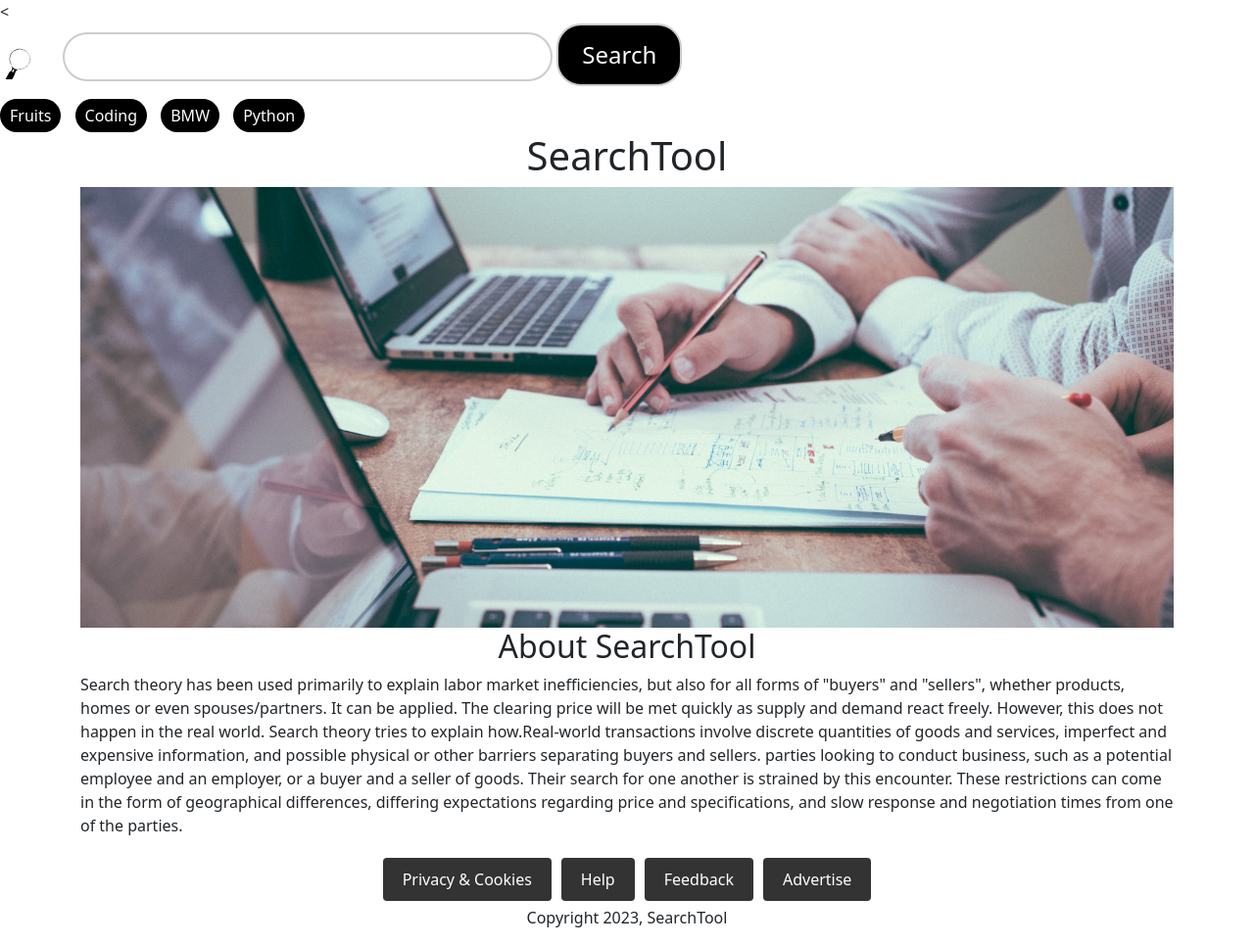
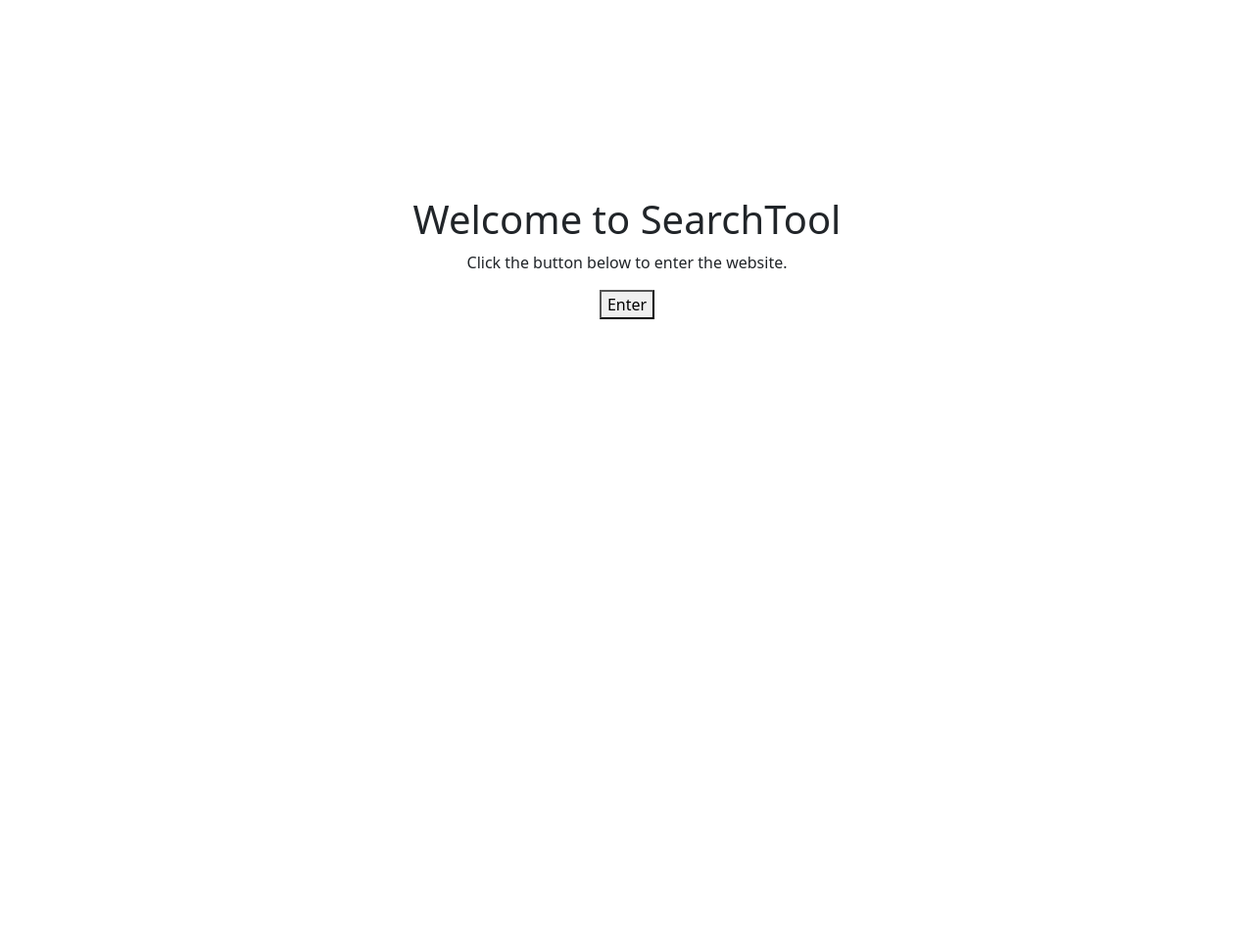
Before and after one commit to Vidya2000/SearchTool, a Python web app: template templates/home.html in a window 1280 px wide. Shown: the whole page at 98% size. After the commit the page ends 326 px from the top, so only its background shows below. Run offline with Jinja, Linux system fonts and the light colour scheme; the template is opened without the code that fills it, so the values that code supplies are empty.

Commit message:
Added welcome page and Modified website

```diff
--- /dev/null
+++ b/static/Search.txt
@@ -0,0 +1,3 @@
+What is your favorite coding language ? Python
+What is your favorite fruit ? Mango
+What is your favorite animal ? Dog
--- /dev/null
+++ b/templates/chatbot.html
@@ -0,0 +1,133 @@
+<!DOCTYPE html>
+<html>
+<head>
+  <style>
+    /* Existing CSS styles */
+
+    /* Chatbot container styles */
+    #chatbotContainer {
+      position: fixed;
+      bottom: 20px;
+      right: 20px;
+      width: 300px;
+      height: 400px;
+      background-color: #f1f1f1;
+      border-radius: 10px;
+      padding: 10px;
+      display: none; /* Hide the chatbot container by default */
+      /* Add any additional styling as per your design preferences */
+    }
+
+    /* Chatbot message styles */
+    .chatbotMessage {
+      margin-bottom: 10px;
+    }
+
+    .userMessage {
+      color: blue;
+    }
+
+    .botMessage {
+      color: green;
+    }
+
+    /* Chatbot icon styles */
+    #chatbotIcon {
+      position: fixed;
+      bottom: 20px;
+      right: 20px;
+      width: 50px;
+      height: 50px;
+      background-color: black;
+      border-radius: 50%;
+      cursor: pointer;
+      /* Add any additional styling as per your design preferences */
+    }
+
+    #chatbotIcon::before {
+      content: "Chat"; /* Add the text or icon for the chatbot icon */
+      display: flex;
+      justify-content: center;
+      align-items: center;
+      height: 100%;
+      color: white;
+      /* Add any additional styling for the chatbot icon content */
+    }
+  </style>
+</head>
+<body>
+  <form id="searchform" class="search2" method="get" action="#">
+    <!-- Existing form and search elements -->
+
+  </form>
+
+  <div id="tags">
+    <!-- Existing tags -->
+  </div>
+
+  <div id="searchResults"></div>
+
+  <div id="chatbotContainer">
+    <div id="chatbotMessages"></div>
+    <input id="chatbotInput" type="text" placeholder="Type your message..." />
+    <button id="chatbotSendButton">Send</button>
+  </div>
+
+  <div id="chatbotIcon"></div>
+
+  <script>
+    // Existing JavaScript code
+
+    var chatbotContainer = document.getElementById("chatbotContainer");
+    var chatbotIcon = document.getElementById("chatbotIcon");
+    var chatbotMessages = document.getElementById("chatbotMessages");
+    var chatbotInput = document.getElementById("chatbotInput");
+    var chatbotSendButton = document.getElementById("chatbotSendButton");
+
+    function toggleChatbot() {
+      chatbotContainer.style.display = chatbotContainer.style.display === "none" ? "block" : "none";
+    }
+
+    function addChatbotMessage(message, isUserMessage) {
+      var messageClass = isUserMessage ? "userMessage" : "botMessage";
+      var messageElement = document.createElement("div");
+      messageElement.classList.add("chatbotMessage", messageClass);
+      messageElement.textContent = message;
+      chatbotMessages.appendChild(messageElement);
+    }
+
+    function processUserMessage() {
+      var userMessage = chatbotInput.value;
+      addChatbotMessage(userMessage, true);
+
+      // Handle user message and generate bot response
+      var botResponse = generateBotResponse(userMessage);
+
+      setTimeout(function() {
+        addChatbotMessage(botResponse, false);
+      }, 500);
+
+      chatbotInput.value = "";
+    }
+
+    function generateBotResponse(userMessage) {
+      // Replace with your own chatbot logic or API call
+      return "This is a sample bot response for: " + userMessage;
+    }
+
+    chatbotSendButton.addEventListener("click", function(event) {
+      event.preventDefault();
+      processUserMessage();
+    });
+
+    chatbotInput.addEventListener("keyup", function(event) {
+      event.preventDefault();
+      if (event.keyCode === 13) {
+        processUserMessage();
+      }
+    });
+
+    chatbotIcon.addEventListener("click", toggleChatbot);
+  </script>
+</body>
+</html>
--- a/templates/home.html
+++ b/templates/home.html
@@ -4,26 +4,70 @@
   <title>SEARCHTOOL</title>
   <meta charset="utf-8">
   <meta name="viewport" content="width=device-width, initial-scale=1">
-    <<link href="https://cdn.jsdelivr.net/npm/bootstrap@5.3.0-alpha3/dist/css/bootstrap.min.css" rel="stylesheet" integrity="sha384-KK94CHFLLe+nY2dmCWGMq91rCGa5gtU4mk92HdvYe+M/SXH301p5ILy+dN9+nJOZ" crossorigin="anonymous">
+  <link href="https://cdn.jsdelivr.net/npm/bootstrap@5.3.0-alpha3/dist/css/bootstrap.min.css" rel="stylesheet" integrity="sha384-KK94CHFLLe+nY2dmCWGMq91rCGa5gtU4mk92HdvYe+M/SXH301p5ILy+dN9+nJOZ" crossorigin="anonymous">
   <style>
     #Search {
-        height:450px;
+      height: 450px;
       width: 100%;
-        object-fit:cover;
+      object-fit: cover;
+    }
+
+    #welcomePage {
+      text-align: center;
+      margin-top: 200px;
+    }
+
+    #websiteContent {
+      display: none;
     }
   </style>
+  <script>
+    window.onload = function() {
+      var welcomePage = document.getElementById("welcomePage");
+      var websiteContent = document.getElementById("websiteContent");
+
+      welcomePage.style.display = "block";
+      websiteContent.style.display = "none";
+    }
+
+    function enterWebsite() {
+      var welcomePage = document.getElementById("welcomePage");
+      var websiteContent = document.getElementById("websiteContent");
+
+      welcomePage.style.display = "none";
+      websiteContent.style.display = "block";
+    }
+  </script>
 </head>
 <body>
+  <div id="welcomePage">
+    <h1>Welcome to SearchTool</h1>
+    <p>Click the button below to enter the website.</p>
+    <button onclick="enterWebsite()">Enter</button>
+  </div>
+
+  <div id="websiteContent">
     {% include 'nav.html' %}
-    <div class = "container">
-    <h1 class = "text-center">SearchTool</h1>
-    <img id="Search" class="img-fluid" src="https://searchtool.vidyagms9634.repl.co/static/Search.jpg" height = "320">
+    <div class="container">
+      <h1 class="text-center">SearchTool</h1>
+      <img id="Search" class="img-fluid" src="https://searchtool.vidyagms9634.repl.co/static/Search.jpg" height="320">
       <h2 class="text-center">About SearchTool</h2>
       <p>
-Search theory has been used primarily to explain labor market inefficiencies, but also for all forms of "buyers" and "sellers", whether products, homes or even spouses/partners. It can be applied. The clearing price will be met quickly as supply and demand react freely. However, this does not happen in the real world. Search theory tries to explain how.Real-world transactions involve discrete quantities of goods and services, imperfect and expensive information, and possible physical or other barriers separating buyers and sellers. parties looking to conduct business, such as a potential employee and an employer, or a buyer and a seller of goods. Their search for one another is strained by this encounter. These restrictions can come in the form of geographical differences, differing expectations regarding price and specifications, and slow response and negotiation times from one of the parties.
+        Search theory has been used primarily to explain labor market inefficiencies, but also for all forms of "buyers" and "sellers",
+        whether products, homes, or even spouses/partners. It can be applied. The clearing price will be met quickly as supply and
+        demand react freely. However, this does not happen in the real world. Search theory tries to explain how. Real-world transactions
+        involve discrete quantities of goods and services, imperfect and expensive information, and possible physical or other barriers
+        separating buyers and sellers. parties looking to conduct business, such as a potential employee and an employer, or a buyer and
+        a seller of goods. Their search for one another is strained by this encounter. These restrictions can come in the form of
+        geographical differences, differing expectations regarding price and specifications, and slow response and negotiation times
+        from one of the parties.
       </p>
-      <div style="text-align:center">
+    </div>
+    <div style="text-align: center">
       {% include 'footer.html' %}
       <p>Copyright 2023, SearchTool</p>
+      {% include 'chatbot.html' %}
+    </div>
+  </div>
 </body>
 </html>
--- a/templates/nav.html
+++ b/templates/nav.html
@@ -1,28 +1,62 @@
-<form id="searchform" class="search2" method="get" action="source.html">
-  <div>
-    <label for="test">
-      <img src="/static/searchh.svg" alt="Search Icon" width="60" height="60">
-    </label>
-    <input class="search2" id="test" type="text" name="search" size="30" maxlength="255">
-    <input type="submit" value="Search">
-  </div>
-</form>
-
-<div id="tags">
-  <span class="tag">Fruits</span>
-  <span class="tag">Coding</span>
-  <span class="tag">BMW</span>
-  <span class="tag">Python</span>
-</div>
-
+<!DOCTYPE html>
+<html>
+<head>
   <style>
     #test {
+      position: relative;
       width: 500px;
       height: 50px;
       font-size: 20px;
-    padding: 10px;
+      padding: 10px 60px 10px 10px; /* Adjust padding to make space for icons */
       border-radius: 25px;
       border: 2px solid #ccc;
+    }
+
+    #test input[type="search"] {
+      width: 100%;
+      height: 100%;
+      padding: 0;
+      border: none;
+      outline: none;
+      background: transparent;
+    }
+
+    #test .mic-icon,
+    #test .scanner-icon {
+      position: absolute;
+      top: 50%;
+      transform: translateY(-50%);
+      cursor: pointer;
+    }
+
+    #test .mic-icon {
+      right: 38px;
+      background-image: url('/static/mic.png');
+      width: 24px;
+      height: 24px;
+      background-repeat: no-repeat;
+      background-size: 100% 100%;
+    }
+
+    #test .scanner-icon {
+      right: 10px;
+      background-image: url('/static/scannerr.png');
+      width: 24px;
+      height: 24px;
+      background-repeat: no-repeat;
+      background-size: 100% 100%;
+    }
+
+    #test::-webkit-search-cancel-button,
+    #test::-webkit-search-decoration,
+    #test::-webkit-search-results-button,
+    #test::-webkit-search-results-decoration {
+      display: none;
+    }
+
+    .search-bar-container {
+      position: relative;
+      display: inline-block;
     }
 
     input[type="submit"] {
@@ -30,8 +64,28 @@
       padding: 12px 24px;
       border-radius: 25px;
       border: 2px solid #ccc;
-    background-color: black; /* set the background color to black */
-    color: white; /* set the font color to white */
+      background-color: black;
+      color: white;
+      cursor: pointer;
+    }
+
+    #saveButton {
+      font-size: 24px;
+      padding: 12px 24px;
+      border-radius: 25px;
+      border: 2px solid #ccc;
+      background-color: blue;
+      color: white;
+      cursor: pointer;
+    }
+
+    #loginButton {
+      font-size: 24px;
+      padding: 12px 24px;
+      border-radius: 25px;
+      border: 2px solid #ccc;
+      background-color: green;
+      color: white;
       cursor: pointer;
     }
 
@@ -49,18 +103,151 @@
       color: white;
       cursor: pointer;
     }
+
+    .search-button-container {
+      display: inline-block;
+      margin-left: 5px;
+      vertical-align: top; /* Adjust vertical alignment */
+    }
   </style>
+</head>
+<body>
+  <form id="searchform" class="search2" method="get" action="#">
+    <div class="search-bar-container">
+      <div id="test">
+        <input class="search2" type="search" name="search" size="30" maxlength="255">
+        <div class="mic-icon" onclick="handleMicClick()"></div>
+        <div class="scanner-icon" onclick="handleScannerClick()"></div>
+      </div>
+    </div>
+    <div class="search-button-container">
+      <input type="submit" value="Search">
+    </div>
+    <div class="search-button-container">
+      <button type="button" id="saveButton">Save</button>
+      <button type="button" id="loginButton">Login</button>
+    </div>
+  </form>
+
+  <div id="tags">
+    <span class="tag">Fruits</span>
+    <span class="tag">Coding</span>
+    <span class="tag">BMW</span>
+    <span class="tag">Python</span>
+  </div>
+
+  <div id="searchResults"></div>
 
   <script>
-  function search() {
-    var query = document.getElementById("test").value;
-    window.location.href = "https://www.google.com/search?q=" + query;
+    /*To fetch from Text file */
+    function searchFromFile() {
+      var query = document.getElementById("test").getElementsByTagName("input")[0].value;
+
+      fetch("/static/Search.txt")
+        .then(function(response) {
+          return response.text();
+        })
+        .then(function(data) {
+          var results = processData(data, query);
+          displayResults(results);
+        })
+        .catch(function(error) {
+          console.log("Error fetching data:", error);
+        });
     }
 
-  document.getElementById("test").addEventListener("keydown", function(event) {
-    if (event.keyCode === 13) {
+    function processData(data, query) {
+      var lines = data.split("\n");
+      var results = [];
+
+      for (var i = 0; i < lines.length; i++) {
+        var line = lines[i].trim();
+        var parts = line.split(" ? ");
+
+        var prompt = parts[0];
+        var response = parts[1];
+
+        if (prompt.toLowerCase() === query.toLowerCase()) {
+          results.push(response);
+        }
+      }
+
+      return results;
+    }
+
+  /*To dispaly results */
+    function displayResults(results) {
+      var resultsContainer = document.getElementById("searchResults");
+      resultsContainer.innerHTML = "";
+
+      if (results.length > 0) {
+        for (var i = 0; i < results.length; i++) {
+          resultsContainer.innerHTML += "<p>" + results[i] + "</p>";
+        }
+      } else {
+        resultsContainer.innerHTML = "No results found.";
+      }
+    }
+
+    document.getElementById("searchform").addEventListener("submit", function(event) {
       event.preventDefault();
-      search();
+      searchFromFile();
+    });
+
+    function save() {
+      var query = document.getElementById("test").getElementsByTagName("input")[0].value;
+      alert("Query saved: " + query);
     }
+
+    document.getElementById("saveButton").addEventListener("click", function() {
+      save();
     });
+
+    function authenticateUser(username, password) {
+      // Simulated user data
+      const users = [
+        { username: "user1", password: "password1" },
+        { username: "user2", password: "password2" },
+      ];
+
+      // Check if the provided username and password match any user in the simulated user data
+      const user = users.find((user) => user.username === username && user.password === password);
+
+      return user ? true : false;
+    }
+
+    function login() {
+      var username = prompt("Enter your username:");
+      var password = prompt("Enter your password:");
+
+      var isAuthenticated = authenticateUser(username, password);
+
+      if (isAuthenticated) {
+        alert("Login successful!");
+        // Perform further actions after successful login
+      } else {
+        alert("Invalid username or password. Please try again.");
+      }
+    }
+
+    document.getElementById("loginButton").addEventListener("click", function() {
+      login();
+    });
+
+    function handleMicClick() {
+  // Prompt the user to speak or perform an action
+  var userAction = prompt("Please speak or perform an action:");
+
+  // Process the user's action
+  if (userAction) {
+    alert("You said: " + userAction);
+  }
+}
+
+function handleScannerClick() {
+  alert("Scanning...");
+}
+
   </script>
+</body>
+</html>
```
Also changed, not shown: static/mic.png (added), static/scannerr.png (added). Lines whose indentation alone changed are shown as unchanged.
